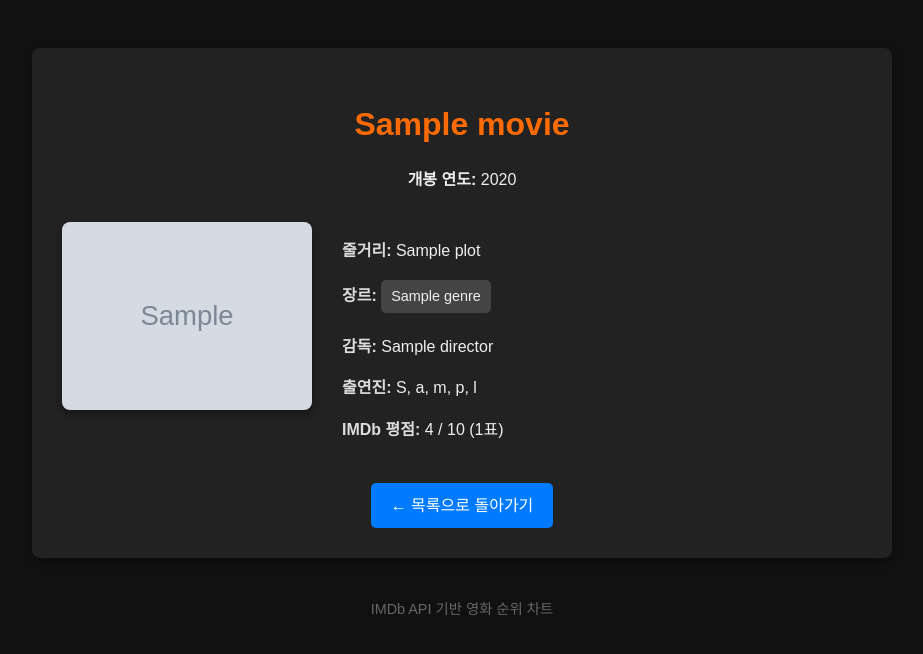
After one commit to defazr/movie-site, a Flask app: template templates/detail.html in a window 1280 px wide. The commit adds this page. Shown: the top 654 px of the page, without its empty margins (178-1101 px from the left). Run offline with Flask 3, Linux system fonts and the light colour scheme; the template is opened without the code that fills it: most values are stand-ins (such as "Sample title", 1, 10 or a date in 2020); grey boxes marked "Sample" are stand-in pictures.

Commit message:
Added movie detail page functionality and updated index.html

```diff
--- a/app.py
+++ b/app.py
@@ -65,3 +65,64 @@ def index():
         movies = [m for m in movies if query in m['title'].lower()]
 
     return render_template("index.html", movies=movies)
+
+# --- 여기부터 app.py 파일 마지막에 추가 ---
+
+def fetch_movie_details(movie_id):
+    try:
+        conn = http.client.HTTPSConnection("imdb232.p.rapidapi.com")
+
+        headers = {
+            'x-rapidapi-key': os.getenv("RAPIDAPI_KEY"),
+            'x-rapidapi-host': "imdb232.p.rapidapi.com"
+        }
+
+        # 특정 영화의 상세 정보를 가져오는 API 엔드포인트
+        # 여기서 `imdb232` API의 'get-title-details' 또는 유사한 엔드포인트를 사용합니다.
+        # 실제 API 문서에 따라 엔드포인트와 파라미터가 다를 수 있습니다.
+        # 이 예시에서는 id 파라미터를 사용하여 영화 상세 정보를 요청합니다.
+        conn.request("GET", f"/api/title/get-details?id={movie_id}", headers=headers)
+
+        res = conn.getresponse()
+        data = res.read()
+        decoded_data = json.loads(data.decode("utf-8"))
+
+        print(f"✨ 상세 페이지 API 응답 원본 (ID: {movie_id}): {data}")
+
+        # 응답 구조에 맞게 상세 정보를 파싱합니다.
+        # API 응답 구조에 따라 이 부분은 달라질 수 있습니다.
+        # 여기서는 몇 가지 주요 정보만 예시로 가져옵니다.
+        movie_details = {
+            "id": decoded_data.get("id", movie_id),
+            "title": decoded_data.get("titleText", {}).get("text", "Unknown Title"),
+            "image_url": decoded_data.get("primaryImage", {}).get("url", ""),
+            "plot": decoded_data.get("plot", {}).get("plotText", {}).get("plainText", "No plot available."),
+            "release_year": decoded_data.get("releaseYear", {}).get("year", "N/A"),
+            "genres": [g.get("text") for g in decoded_data.get("genres", {}).get("genres", []) if g.get("text")],
+            "directors": [d.get("nameText", {}).get("text") for d in decoded_data.get("directors", {}).get("edges", []) if d.get("nameText", {}).get("text")],
+            "cast": [c.get("name", {}).get("nameText", {}).get("text") for c in decoded_data.get("principalCredits", []) if c.get("__typename") == "Cast" and c.get("name", {}).get("nameText", {}).get("text")],
+            "rating": decoded_data.get("ratingsSummary", {}).get("aggregateRating", "N/A"),
+            "vote_count": decoded_data.get("ratingsSummary", {}).get("voteCount", "N/A"),
+        }
+
+        if not movie_details.get("title") or movie_details.get("title") == "Unknown Title":
+            print(f"⚠️ 경고: 영화 ID {movie_id} 에 대한 상세 데이터를 찾을 수 없습니다. 파싱 로직 또는 API 응답을 확인하세요.")
+        else:
+            print(f"✅ 성공적으로 영화 ID {movie_id} 의 상세 데이터를 파싱했습니다.")
+
+        return movie_details
+
+    except Exception as e:
+        print(f"❌ 영화 상세 정보 API 호출 또는 파싱 중 오류 발생 (ID: {movie_id}): {e}")
+        return {}
+
+
+@app.route('/movie/<movie_id>')
+def movie_detail(movie_id):
+    details = fetch_movie_details(movie_id)
+    if not details: # 상세 정보가 없으면 홈페이지로 리다이렉트하거나 오류 페이지 표시
+        return "영화 정보를 찾을 수 없습니다.", 404 # 간단한 오류 메시지 반환
+        # 또는 from flask import redirect, url_for 를 임포트 후 return redirect(url_for('index'))
+    return render_template("detail.html", movie=details)
+
+# --- 여기까지 app.py 파일 마지막에 추가 ---
--- /dev/null
+++ b/templates/detail.html
@@ -0,0 +1,142 @@
+<!DOCTYPE html>
+<html lang="en">
+<head>
+    <meta charset="UTF-8">
+    <meta name="viewport" content="width=device-width, initial-scale=1.0">
+    <title>🎬 {{ movie.title }} 상세 정보</title>
+    <link rel="icon" href="{{ url_for('static', filename='favicon.ico') }}">
+    <style>
+        body {
+            font-family: Arial, sans-serif;
+            background-color: #111;
+            color: #eee;
+            padding: 20px;
+            line-height: 1.6;
+        }
+        .container {
+            max-width: 800px;
+            margin: 20px auto;
+            background-color: #222;
+            padding: 30px;
+            border-radius: 8px;
+            box-shadow: 0 4px 8px rgba(0, 0, 0, 0.3);
+        }
+        .header {
+            text-align: center;
+            margin-bottom: 30px;
+        }
+        .header h1 {
+            color: #ff6b00;
+            margin-bottom: 10px;
+        }
+        .movie-details {
+            display: flex;
+            flex-wrap: wrap; /* 작은 화면에서 줄바꿈 */
+            gap: 30px; /* 간격 */
+            align-items: flex-start; /* 상단 정렬 */
+        }
+        .movie-poster {
+            flex: 0 0 250px; /* 고정 너비 */
+            max-width: 100%;
+            text-align: center;
+        }
+        .movie-poster img {
+            max-width: 100%;
+            height: auto;
+            border-radius: 8px;
+            box-shadow: 0 4px 8px rgba(0, 0, 0, 0.4);
+        }
+        .movie-info {
+            flex: 1; /* 남은 공간 모두 사용 */
+            min-width: 300px; /* 최소 너비 */
+        }
+        .movie-info p {
+            margin-bottom: 10px;
+        }
+        .movie-info strong {
+            color: #ddd;
+        }
+        .genre-tag {
+            display: inline-block;
+            background-color: #444;
+            color: #eee;
+            padding: 5px 10px;
+            border-radius: 5px;
+            margin-right: 5px;
+            margin-bottom: 5px;
+            font-size: 0.9em;
+        }
+        .back-button {
+            display: block;
+            width: fit-content;
+            margin: 30px auto 0;
+            padding: 10px 20px;
+            background-color: #007bff;
+            color: white;
+            text-decoration: none;
+            border-radius: 5px;
+            text-align: center;
+            transition: background-color 0.2s;
+        }
+        .back-button:hover {
+            background-color: #0056b3;
+        }
+        footer {
+            text-align: center;
+            margin-top: 40px;
+            font-size: 0.9em;
+            color: #666;
+        }
+    </style>
+</head>
+<body>
+    <div class="container">
+        <div class="header">
+            <h1>{{ movie.title }}</h1>
+            <p><strong>개봉 연도:</strong> {{ movie.release_year }}</p>
+        </div>
+
+        <div class="movie-details">
+            <div class="movie-poster">
+                {% if movie.image_url %}
+                    <img src="{{ movie.image_url }}" alt="{{ movie.title }} Poster">
+                {% else %}
+                    <img src="{{ url_for('static', filename='no_image.png') }}" alt="No Image Available">
+                {% endif %}
+            </div>
+            <div class="movie-info">
+                <p><strong>줄거리:</strong> {{ movie.plot }}</p>
+                <p><strong>장르:</strong>
+                    {% if movie.genres %}
+                        {% for genre in movie.genres %}
+                            <span class="genre-tag">{{ genre }}</span>
+                        {% endfor %}
+                    {% else %}
+                        N/A
+                    {% endif %}
+                </p>
+                <p><strong>감독:</strong>
+                    {% if movie.directors %}
+                        {{ movie.directors | join(', ') }}
+                    {% else %}
+                        N/A
+                    {% endif %}
+                </p>
+                <p><strong>출연진:</strong>
+                    {% if movie.cast %}
+                        {{ movie.cast[:5] | join(', ') }} {% if movie.cast|length > 5 %}. . .{% endif %}
+                    {% else %}
+                        N/A
+                    {% endif %}
+                </p>
+                <p><strong>IMDb 평점:</strong> {{ movie.rating }} / 10 ({{ '{:,.0f}'.format(movie.vote_count | int) }}표)</p>
+            </div>
+        </div>
+
+        <a href="/" class="back-button">← 목록으로 돌아가기</a>
+    </div>
+    <footer>
+        IMDb API 기반 영화 순위 차트
+    </footer>
+</body>
+</html>
```
Also changed, not shown: templates/index.html (+46 -7 lines), static/no_image.png (added), 2 other files.
